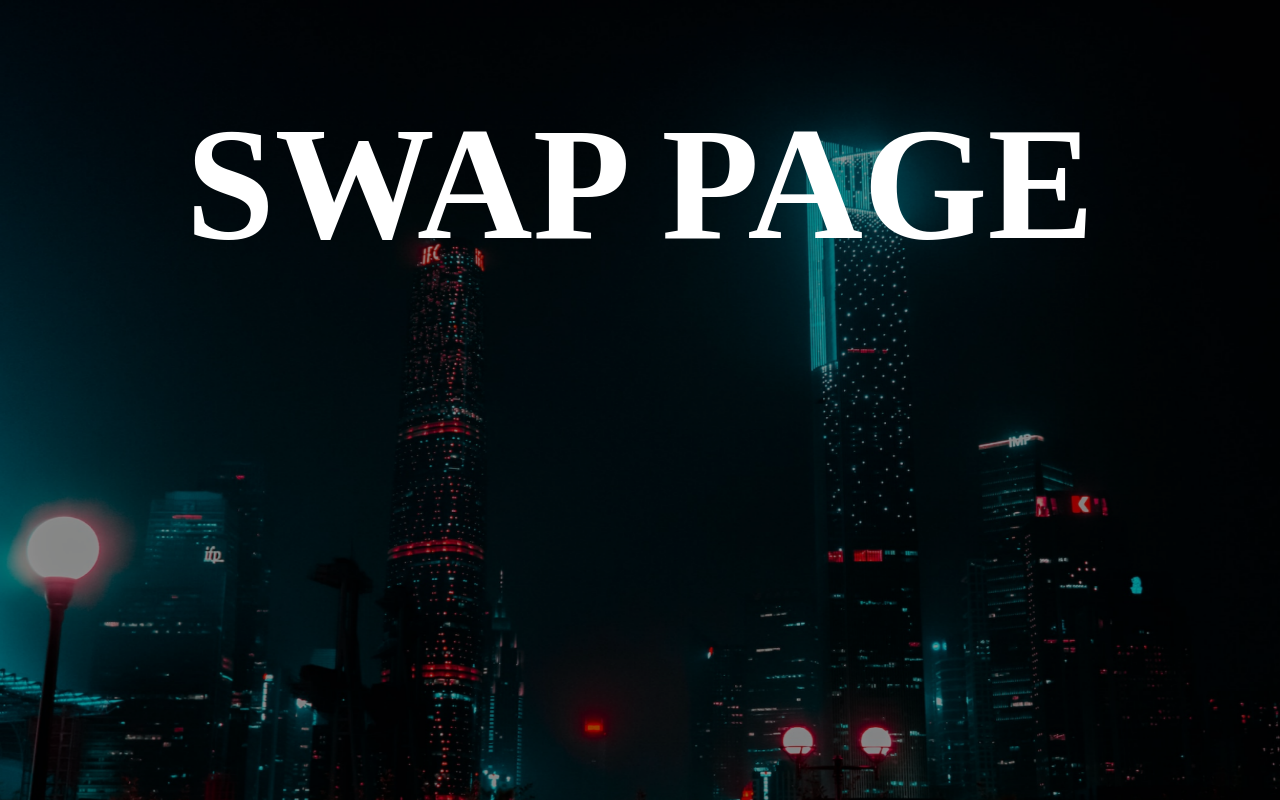
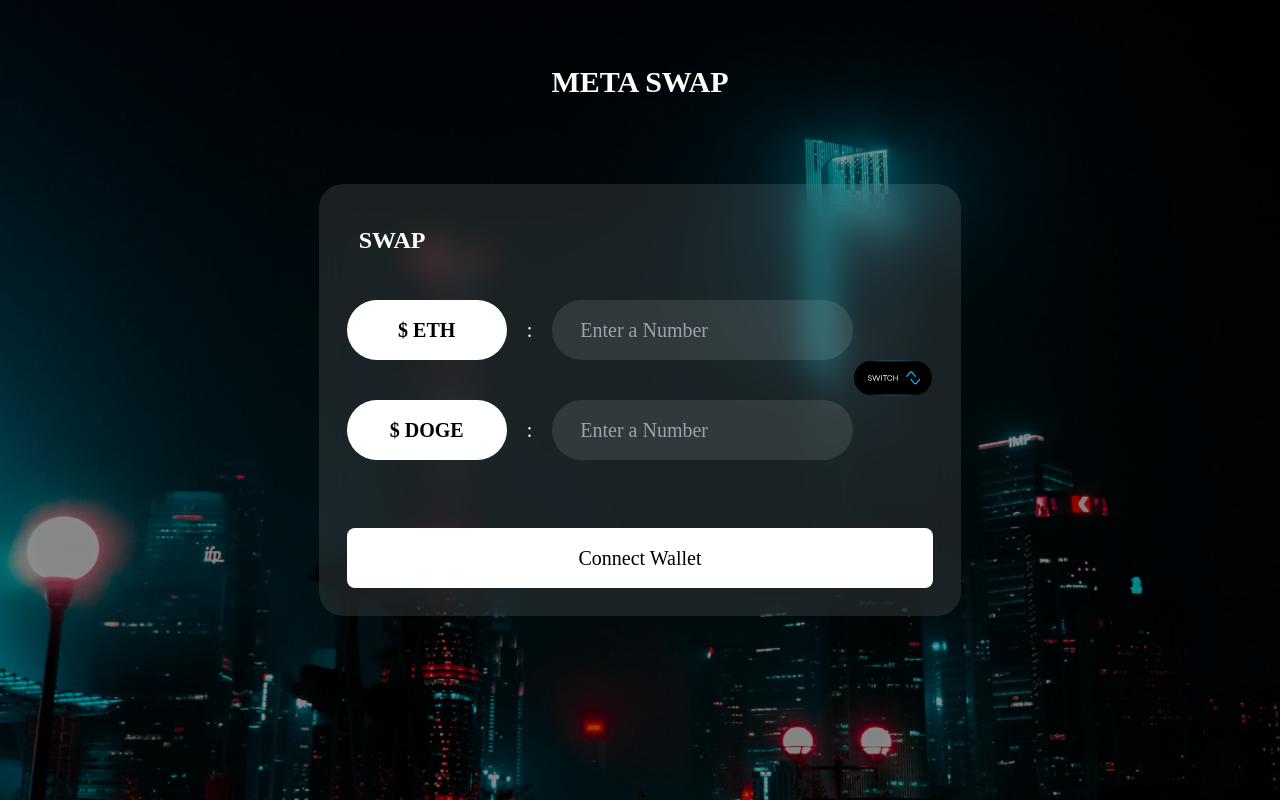
Before and after one commit to devignx/metaswap, a JavaScript app: page /swap in a window 1280 px wide. Built offline with nearby package versions, Linux system fonts and the light colour scheme; the HTML template or start-up script is replaced by a standard one.

Commit message:
swap page added

```diff
--- a/public/index.html
+++ b/public/index.html
@@ -6,9 +6,9 @@
     <title>Meta Swap</title>
     <link rel="icon" href="favicon.png" />
     <link rel="apple-touch-icon" href="favicon.png" />
-    <link rel="canonical" href="https://thedivineone.life/"/>
+    <link rel="canonical" href="https://metaswapp.vercel.app/"/>
     <meta name="viewport" content="width=device-width, initial-scale=1" />
-    <meta name="description" content="An AI to mentor you like Jesus, Feel free to Ask Life Questions, Get motivation, etc.."/>
+    <meta name="description" content="Swapping tokens made easier"/>
     <meta http-equiv="Content-Security-Policy"/>
     <meta charset="utf-8"/>
     <meta name="referrer" content="origin"/>
@@ -23,10 +23,10 @@
     <meta property="og:image:secure_url" content="https://i.ibb.co/tZgGtYP/og.webp">
     <meta property="og:locale" content="en_US"/>
     <meta property="og:type" content="website"/>
-    <meta property="og:title" content="TDO • The Divine One - AI to mentor you like Jesus"/>
-    <meta property="og:description" content="An AI to mentor you like Jesus, Feel free to Ask Life Questions, Get motivation, etc.."/>
-    <meta property="og:url" content="https://thedivineone.life//"/>
-    <meta property="og:site_name" content="TDO • The Divine One - AI to mentor you like Jesus"/>
+    <meta property="og:title" content="Meta Swap - Swap easier than ever"/>
+    <meta property="og:description" content="Swapping tokens made easier"/>
+    <meta property="og:url" content="https://metaswapp.vercel.app//"/>
+    <meta property="og:site_name" content="Meta Swap - Swap easier than ever"/>
     <meta property="article:publisher" content="https://www.facebook.com/devignx/"/>
     <meta property="og:image" content="https://i.ibb.co/tZgGtYP/og.webp"/>
     <meta property="og:image:type" content="image/webp"/>
@@ -37,8 +37,8 @@
     <meta name="twitter:creator" content="">
     <meta name="twitter:image" content="https://i.ibb.co/tZgGtYP/og.webp">
     <meta name="twitter:card" content="summary_large_image">
-    <meta name="twitter:description" content="An AI to mentor you like Jesus, Feel free to Ask Life Questions, Get motivation, etc..">
-    <meta name="twitter:title" content="TDO • The Divine One - AI to mentor you like Jesus">
+    <meta name="twitter:description" content="Swapping tokens made easier">
+    <meta name="twitter:title" content="Meta Swap - Swap easier than ever">
     <meta name="twitter:site" content="">
     <meta name="twitter:creator" content="">
 
@@ -47,37 +47,37 @@
         "@context": "https://schema.org",
         "@graph": [{
             "@type": "WebSite",
-            "@id": "https://thedivineone.life//#website",
-            "url": "https://thedivineone.life//",
-            "name": "TDO • The Divine One - AI to mentor you like Jesus",
+            "@id": "https://metaswapp.vercel.app//#website",
+            "url": "https://metaswapp.vercel.app//",
+            "name": "Meta Swap - Swap easier than ever",
             "inLanguage": "en-US",
-            "description": "An AI to mentor you like Jesus, Feel free to Ask Life Questions, Get motivation, etc..",
+            "description": "Swapping tokens made easier",
             "publisher": {
-            "@id": "https://thedivineone.life//"
+            "@id": "https://metaswapp.vercel.app//"
             },
             "potentialAction": [{
             "@type": "SearchAction",
-            "target": "https://thedivineone.life//?s={search_term_string}",
+            "target": "https://metaswapp.vercel.app//?s={search_term_string}",
             "query-input": "required name=search_term_string"
             }]
         }, {
             "@type": "WebPage",
-            "@id": "https://thedivineone.life//#webpage",
-            "url": "https://thedivineone.life//",
-            "name": "TDO • The Divine One - AI to mentor you like Jesus",
+            "@id": "https://metaswapp.vercel.app//#webpage",
+            "url": "https://metaswapp.vercel.app//",
+            "name": "Meta Swap - Swap easier than ever",
             "isPartOf": {
-            "@id": "https://thedivineone.life//#website"
+            "@id": "https://metaswapp.vercel.app//#website"
             },
             "inLanguage": "en-US",
             "about": {
-            "@id": "https://thedivineone.life//"
+            "@id": "https://metaswapp.vercel.app//"
             },
             "datePublished": "2022-11-29T16:06:12+00:00",
             "dateModified": "2022-01-15T06:18:03+00:00",
-            "description": "An AI to mentor you like Jesus, Feel free to Ask Life Questions, Get motivation, etc..",
+            "description": "Swapping tokens made easier",
             "potentialAction": [{
             "@type": "ReadAction",
-            "target": ["https://thedivineone.life//"]
+            "target": ["https://metaswapp.vercel.app//"]
             }]
         }]
     }
@@ -87,8 +87,8 @@
   <body>
     <div id="nvm-this-is-for-seo" style="position: fixed; z-index: -100; opacity: 0; visibility: hidden; transform: scale(0.01);">
       <a href="/"><img src="https://i.ibb.co/tZgGtYP/og.webp" alt="og" border="0"></a>
-      <a href="/chat">Chat</a>
-      <p>An AI to mentor you like Jesus, Feel free to Ask Life Questions, Get motivation, etc..</p>
+      <a href="swap">Swap</a>
+      <p>Swapping tokens made easier</p>
     </div>
     <noscript>You need to enable JavaScript to run this app.</noscript>
     <div id="root"></div>
--- a/src/pages/Swap.js
+++ b/src/pages/Swap.js
@@ -1,4 +1,6 @@
 import bgpc from '../assets/land-bg.webp'
+import swit from '../assets/btns/switch.svg'
+import { Link } from 'react-router-dom'
 
 const Swap = () =>{
     return(
@@ -6,7 +8,35 @@ const Swap = () =>{
             <div>
                 <img className='w-screen h-screen fixed z-[-9]' src={bgpc} alt="" />
             </div>
-            <p className='w-full h-screen fixed text-[3rem] lg:text-[10rem] font-bold uppercase text-center text-white mt-[40%] lg:mt-[5%]'>Swap Page</p>
+
+                <h1 className='font-bold fixed text-white text-center w-full top-[8%] text-2xl md:text-3xl'>META SWAP</h1>
+            <div className=' flex justify-center items-center h-screen'>
+
+                <div className='m-auto flex-col absolute p-5 py-8 md:p-7 w-fit flex text-sm md:text-xl h-auto rounded-none md:rounded-3xl backdrop-blur-lg bg-white/10'>
+                    <div className='flex  justify-center items-center'>
+                        <div>
+                            <h1 className='pb-6 ml-3 uppercase mt-3 text-2xl text-white font-semibold'>Swap</h1>
+
+                            <div className='flex gap-5 md: gap-2  justify-center items-center  justify-between py-3 md:py-5'>
+                                <button className='bg-white font-bold rounded-full text-center text-sm md:text-xl w-auto shrink-0 md:w-[10rem] px-6 p-4'>$ ETH</button>
+                                <p className='opacity-0 md:opacity-100 text-white'>:</p>
+                                <input className='bg-white/10 text-white w-full md:w-auto  rounded-full px-7 py-4 outline-none' placeholder='Enter a Number' type="number"></input>
+                            </div>
+                            <div className='flex gap-5 md:gap-2  justify-center items-center  justify-between  py-3 md:py-5'>
+                                <button className='bg-white font-bold rounded-full text-sm md:text-xl  w-auto md:w-[10rem] shrink-0 px-6 p-4'>$ DOGE</button>
+                                <p className='opacity-0 md:opacity-100   text-white'>:</p>
+                                <input className='bg-white/10 text-white w-full md:w-auto rounded-full px-7  py-4 outline-none' placeholder='Enter a Number' type="number"></input>
+                            </div>
+                        </div>
+                        <Link to= '/swap'><img className='mt-16 pc w-[5rem]' src={swit} alt="" /></Link>
+                    </div>
+
+                    <button className='w-full relative md:w-auto py-4 mt-12 rounded-lg px-4 bg-white '>Connect Wallet</button>
+
+                </div>
+
+            </div>
+
         </div>
     )
 }
```
Also changed, not shown: src/assets/btns/switch.svg (added).
